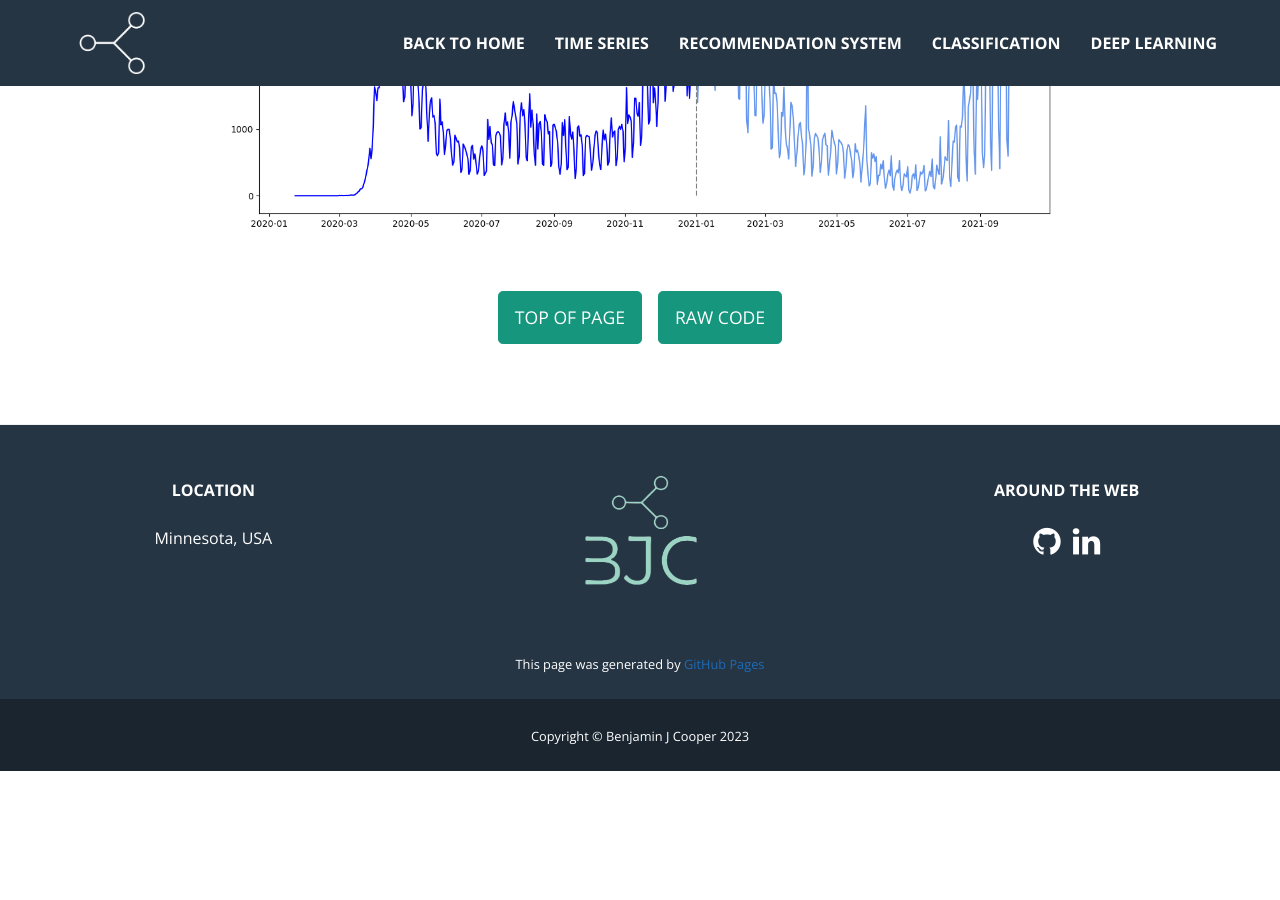
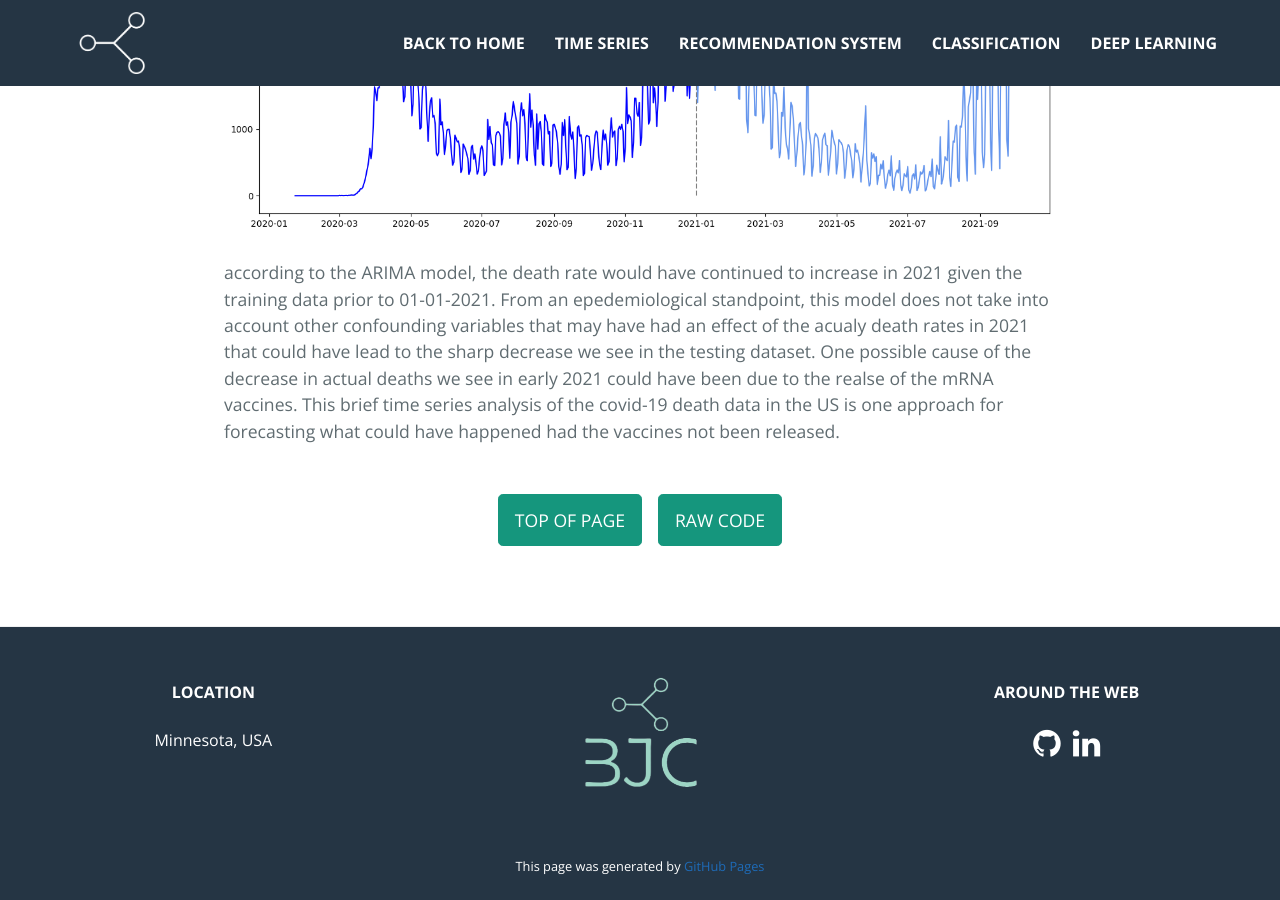
Before and after one commit to benjamin-j-cooper/benjamin-j-cooper.github.io, a Jekyll site: the page built from docs/tsa.md, in a window 1280 px wide and 900 px high, scrolled down 6289 px. Built offline with Jekyll 4.4.1, drawn with Linux system fonts in a browser that asks for light colours; nearby versions of some CDN libraries; before the commit the page ends 7060 px from its top, so only the background shows below that.

Commit message:
updated time series analysis

```diff
--- a/docs/_includes/projects/tsa_project.md
+++ b/docs/_includes/projects/tsa_project.md
@@ -120,3 +120,6 @@ This is rather high. Finally, I plot the forecast for the daily covid death rate
 
 
 ![png](assets/images/tsa_files/covid19_analysis_clean_32_0.png)
+
+
+according to the ARIMA model, the death rate would have continued to increase in 2021 given the training data prior to 01-01-2021. From an epedemiological standpoint, this model does not take into account other confounding variables that may have had an effect of the acualy death rates in 2021 that could have lead to the sharp decrease we see in the testing dataset. One possible cause of the decrease in actual deaths we see in early 2021 could have been due to the realse of the mRNA vaccines. This brief time series analysis of the covid-19 death data in the US is one approach for forecasting what could have happened had the vaccines not been released.
```
